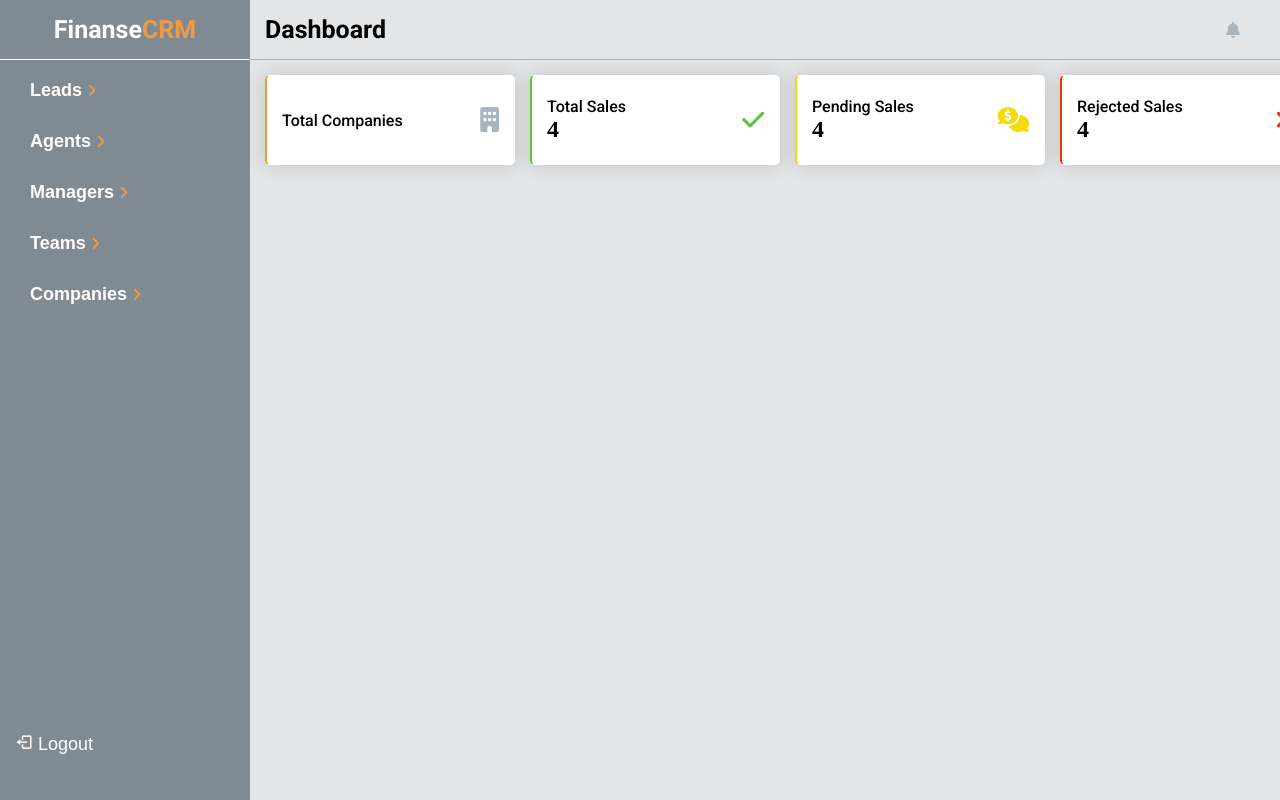
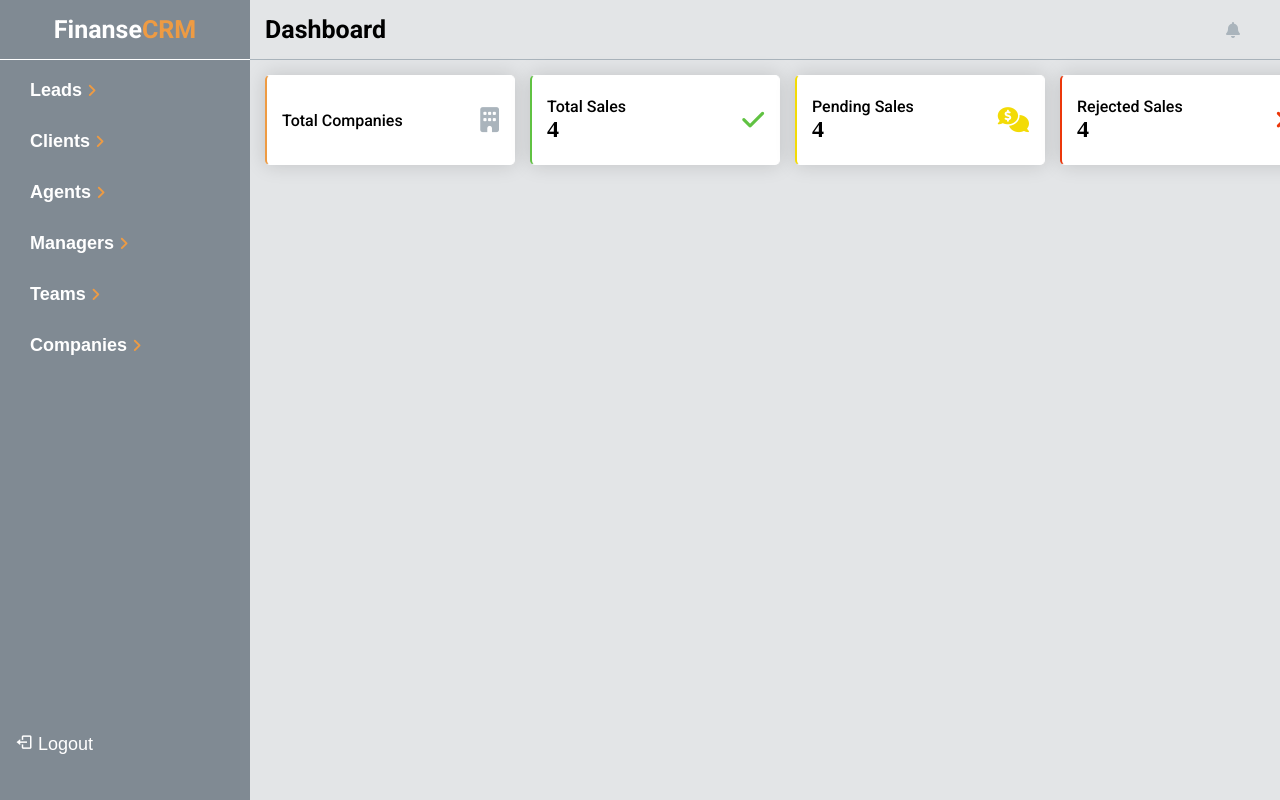
Before and after one commit to nxfive/finanse-crm, a Django app: template templates/dashboard.html in a window 1280 px wide; the page is wider, and only the part inside the window is pictured. Run offline with Django 5.2, Linux system fonts and the light colour scheme; the template is opened without the code that fills it, so the values that code supplies are empty.

Commit message:
feat: Add Clients to nav menu in dashboard

```diff
--- a/templates/dashboard.html
+++ b/templates/dashboard.html
@@ -25,6 +25,9 @@
                     {% else %}
                     <a href="{% url 'teams:leads:lead-list' team.slug %}">Leads <i class="fa-solid fa-angle-right"></i></a>
                     {% endif %}
+                </div>
+                <div class="nav-items-title">
+                    <a href="{% url 'clients:client-list' %}">Clients <i class="fa-solid fa-angle-right"></i></a>
                 </div>
                 <div class="nav-items-title">
                     <a href="{% url 'agents:agent-list' %}">Agents <i class="fa-solid fa-angle-right"></i></a>
```
